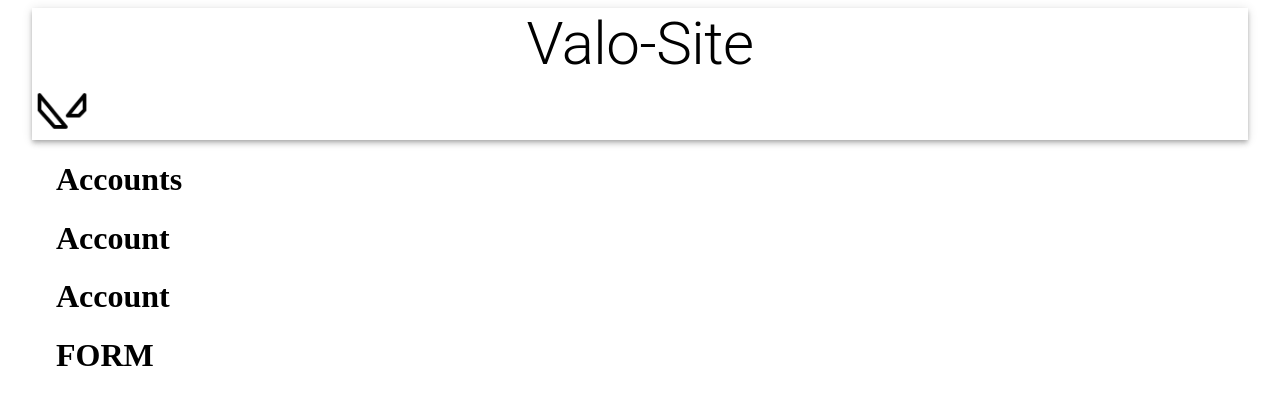
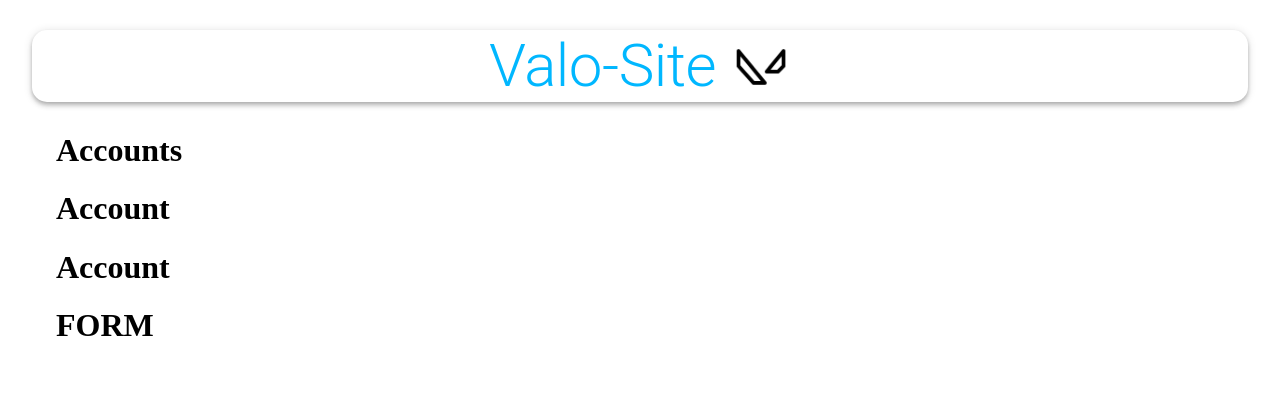
Before and after one commit to HumzaTAhmad/Valo-site, a React (Create React App) app in the folder frontend/: page / in a window 1280 px wide. Shown: the top 404 px of the page. Built offline with nearby package versions, Linux system fonts and the light colour scheme; the HTML template or start-up script is replaced by a standard one.

Commit message:
Create style sheet for app.js, import style for appbar props
This was done so the header for the webpage will look more structured,
organized, and colorful.

```diff
--- a/frontend/src/App.js
+++ b/frontend/src/App.js
@@ -4,13 +4,16 @@
 import Accounts from './components/Accounts/Accounts.js';
 import Form from './components/Form/Form.js'
 import logo from './images/logo.png';
+import useStyles from './styles.js';
 
 const App = () => {
+    const classes = useStyles();
+
     return (
         <Container maxidth="lg">
-            <AppBar position="static" color="inherit">
-                <Typography variant="h2" align="center">Valo-Site</Typography>
-                <img src={logo} alt="valo-site" height="60" width="60" />
+            <AppBar className={classes.appBar} position="static" color="inherit">
+                <Typography className={classes.heading} variant="h2" align="center">Valo-Site</Typography>
+                <img className={classes.image} src={logo} alt="valo-site" height="60" width="60" />
             </AppBar>
             <Grow in>
                 <Container>
--- /dev/null
+++ b/frontend/src/styles.js
@@ -0,0 +1,18 @@
+import { makeStyles } from '@material-ui/core/styles';
+
+export default makeStyles(() => ({
+  appBar: {
+    borderRadius: 15,
+    margin: '30px 0',
+    display: 'flex',
+    flexDirection: 'row',
+    justifyContent: 'center',
+    alignItems: 'center',
+  },
+  heading: {
+    color: 'rgba(0,183,255, 1)',
+  },
+  image: {
+    marginLeft: '15px',
+  },
+}));
```
